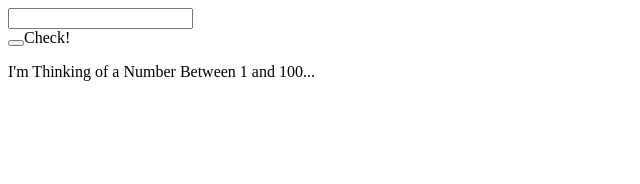
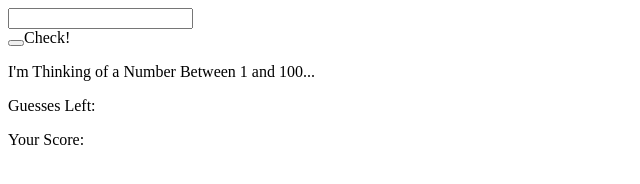
Before and after one commit to davidjcrockett/guess-the-number, a plain HTML site: page index.html in a window 1280 px wide. Shown: the whole page, without its empty margins (0-640 px from the left). Drawn offline with Linux system fonts and the light colour scheme.

Commit message:
Added guessesLeft and yourScore classes in HTML

```diff
--- a/index.html
+++ b/index.html
@@ -21,6 +21,8 @@
             <!-- Right side will have Guess messaging, Win/Lose in Javascript -->
             <div class="right">
                 <p class="message">I'm Thinking of a Number Between 1 and 100...</p>
+                <p>Guesses Left:<span class ="guessesLeft"></span></p>
+                <p>Your Score:<span class="yourScore"></span></p>
             </div>
         </div>
     </div>
```
